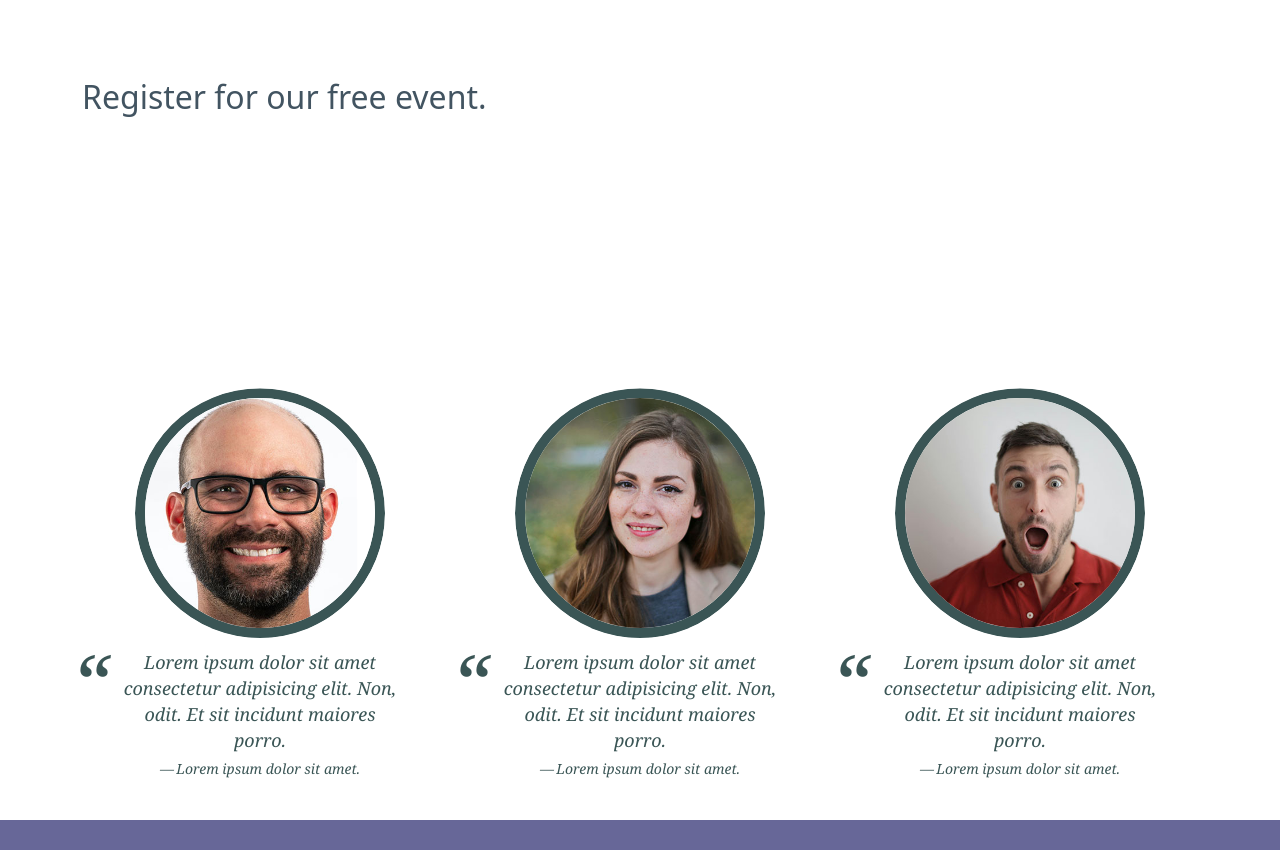
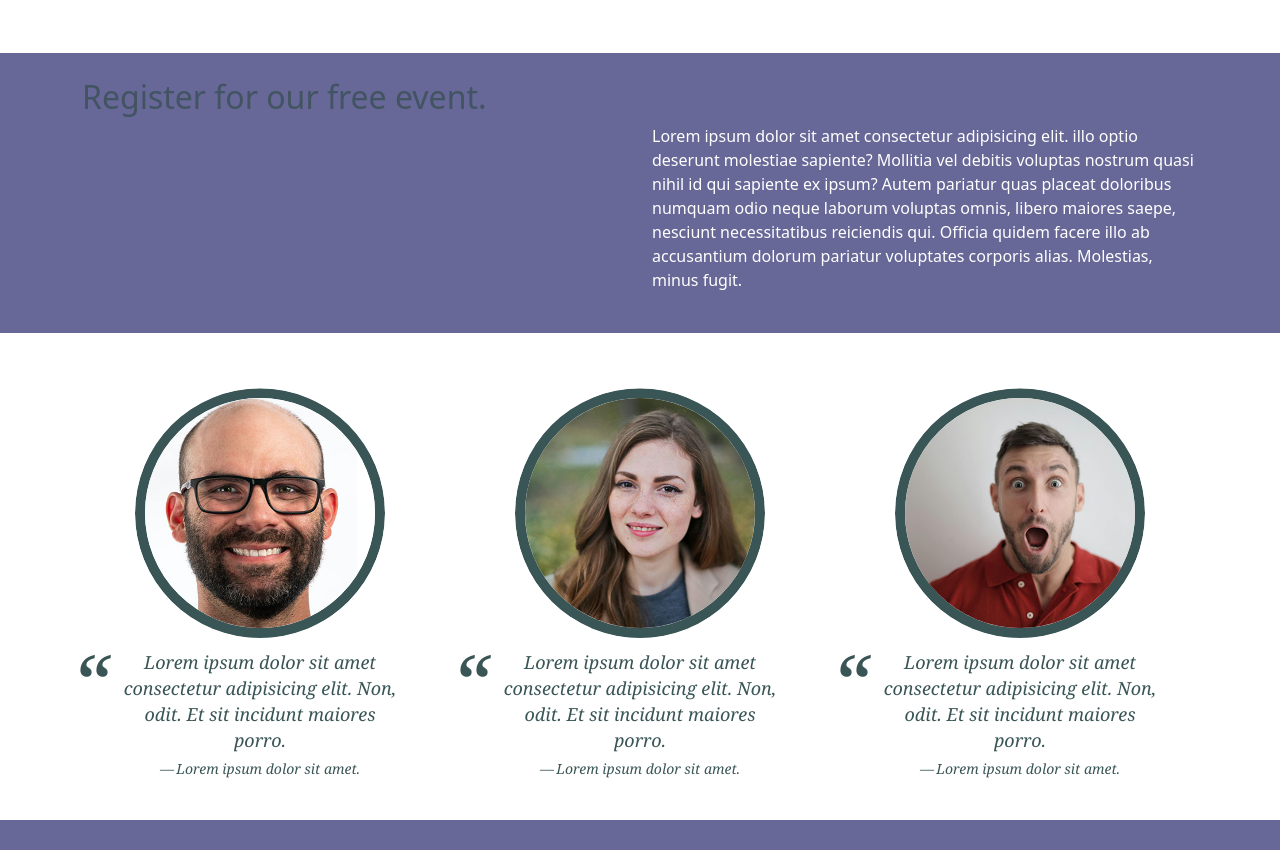
Before and after one commit to rand-savell/IMED-1316, a plain HTML site: page index.html in a window 1280 px wide. Shown: the part 1034-1884 px from the top of the page. Drawn offline with nearby package versions, Linux system fonts and the light colour scheme; a script that the page names is missing; a web font is replaced by a local one.

Commit message:
font style fix

```diff
--- a/css/styles.css
+++ b/css/styles.css
@@ -76,7 +76,7 @@ p {
 
 
 .lottiefiles {
-    background-color:var(--fontFamily) !important;
+    background-color:var(--secondaryColor) !important;
     padding: 25px;
     color: #ffffff !important;
     margin-top: 40px;
```
